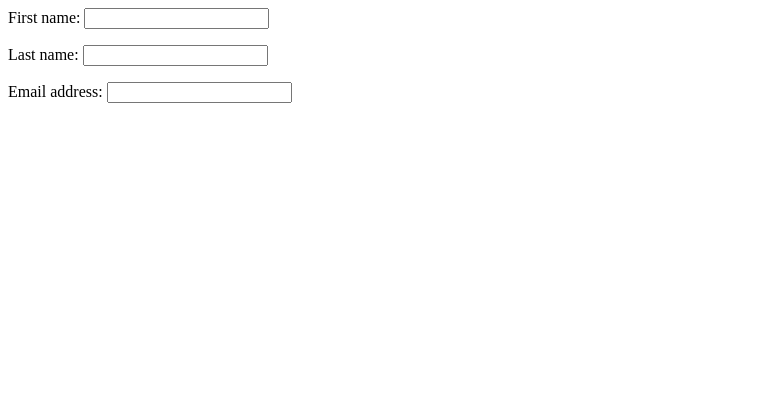
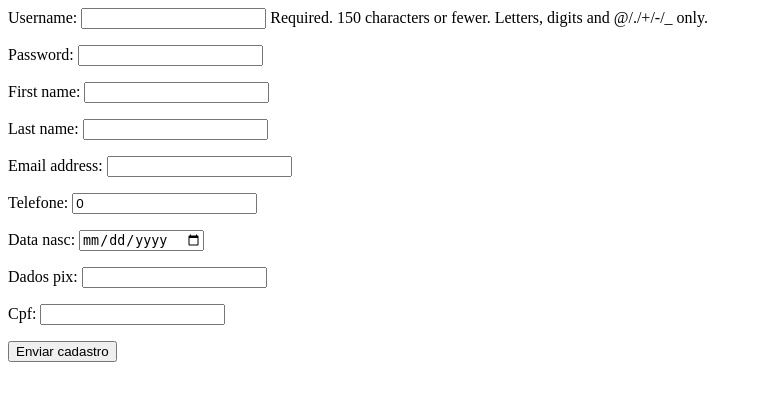
Before and after one commit to Wgomes156/sige_psc, a Django app: template website/templates/create_user.html in a window 1280 px wide. Shown: the top 401 px of the page, without its empty margins (0-762 px from the left). Run offline with Django 5.2, Linux system fonts and the light colour scheme; the template is opened without the code that fills it: values that come from a table or form of the project are taken from there, others are empty.

Commit message:
Atualização acesso usuario

```diff
--- a/website/forms.py
+++ b/website/forms.py
@@ -1,11 +1,24 @@
 from django import forms
 from .models import User
+class DateInput(forms.DateInput):
+    input_type="date"
+
 
 class UserForm (forms.ModelForm):
+    password =forms.CharField(widget=forms.PasswordInput())
     class Meta:
         model = User
         fields = [
+            "username",
+            "password",
             "first_name",
             "last_name",
             "email",
+            "telefone",
+            "data_nasc",
+            "dados_pix",
+            "cpf",
         ]
+        widgets={
+            "data_nasc": DateInput()
+        }
--- a/website/templates/create_user.html
+++ b/website/templates/create_user.html
@@ -1,4 +1,5 @@
-<form>
+<form method="post">
     {%csrf_token%}
     {{form.as_p}}
+    <button type="submit"> Enviar cadastro</button>
 </form>
```
